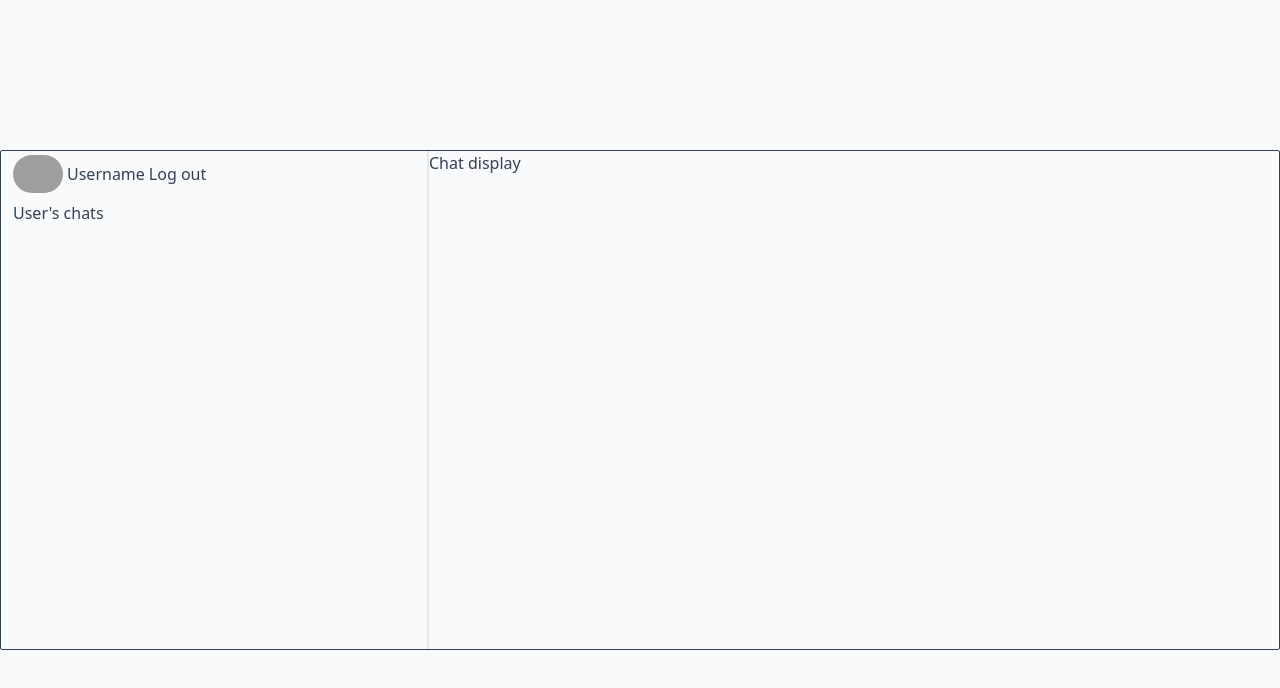
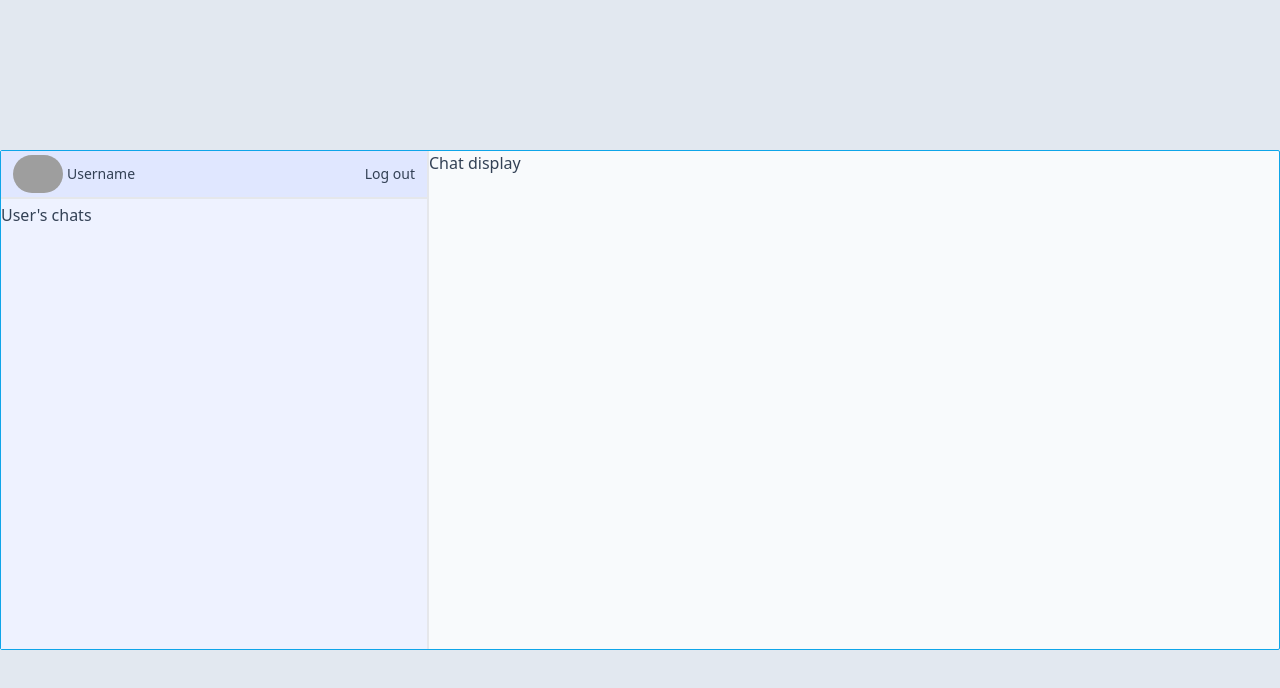
Before and after one commit to nomi589/potato_chat, a React (Vite) app: page /chat in a window 1280 px wide. Shown: the top 688 px of the page. Built offline with nearby package versions, Linux system fonts and the light colour scheme; grey boxes are pictures that could not be loaded.

Commit message:
- Add prop-types - Finish styling user's info display in side bar

```diff
--- a/package.json
+++ b/package.json
@@ -12,6 +12,7 @@
   "dependencies": {
     "autoprefixer": "^10.4.16",
     "postcss": "^8.4.31",
+    "prop-types": "^15.8.1",
     "react": "^18.2.0",
     "react-dom": "^18.2.0",
     "react-router-dom": "^6.20.0",
--- /dev/null
+++ b/src/components/RoundImageWithText.jsx
@@ -0,0 +1,25 @@
+import PropTypes from "prop-types";
+
+export default function RoundImageWithText({ imgUrl, text, subText }) {
+  return (
+    <div className="flex items-center gap-1">
+      <img src={imgUrl} width={50} height={50} className="rounded-full" />
+      <div>
+        <p>{text}</p>
+        <p className="text-sm text-slate-500">{subText}</p>
+      </div>
+    </div>
+  );
+}
+
+RoundImageWithText.propTypes = {
+  imgUrl: PropTypes.string.isRequired,
+  text: PropTypes.string.isRequired,
+  subText: PropTypes.string,
+};
+
+RoundImageWithText.defaultProps = {
+  imgUrl: "https://placeholder.co/100",
+  text: "Username",
+  subText: "",
+};
--- a/src/pages/Chat.jsx
+++ b/src/pages/Chat.jsx
@@ -1,21 +1,22 @@
+import RoundImageWithText from "../components/RoundImageWithText";
+
 export default function Chat() {
   return (
-    <div className="wrapper bg-slate-50 h-screen flex justify-center items-center">
-      <div className="container h-[500px] border border-slate-700 divide-x-2 rounded-sm flex">
-        <section aria-label="side bar" className="basis-1/3">
-          <section className="px-3 py-1 flex items-center gap-1">
-            <img
-              src="https://placeholder.co/100"
-              width={50}
-              height={50}
-              className="rounded-full"
-            />
-            <p>Username</p>
+    <div className="wrapper bg-slate-200 h-screen flex justify-center items-center">
+      <div className="container bg-slate-50 h-[500px] border border-sky-500 divide-x-2 rounded-sm flex">
+        <section
+          aria-label="side bar"
+          className="basis-1/3 divide-y-2 flex flex-col"
+        >
+          <section className="px-3 py-1 flex justify-between items-center gap-1 text-sm bg-indigo-100">
+            <RoundImageWithText />
             <button type="button" aria-label="logout button">
               Log out
             </button>
           </section>
-          <section className="px-3 py-1">User&apos;s chats</section>
+          <section className="py-1 bg-indigo-50 grow">
+            User&apos;s chats
+          </section>
         </section>
         <section aria-label="chat display" className="basis-2/3">
           Chat display
```
Also changed, not shown: 1 other file (tests, documents, lock files or other folders).
